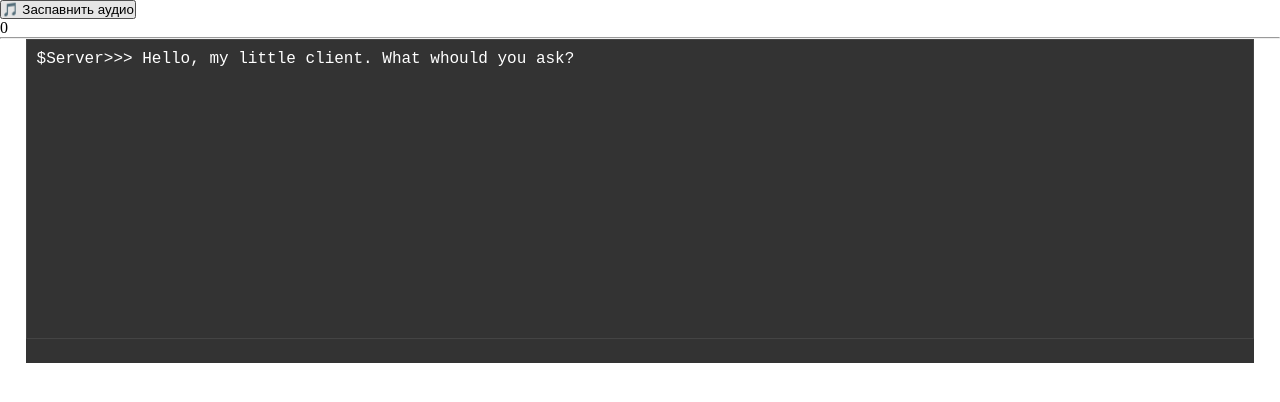
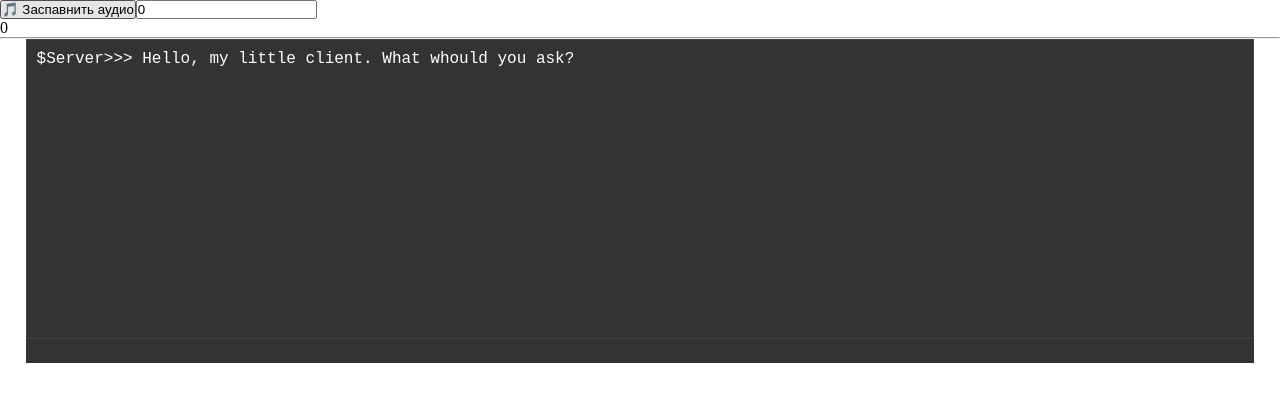
Before and after one commit to KartofellFirst/test, a Flask app: page / in a window 1280 px wide. Shown: the top 402 px of the page. Run offline with Flask 3, Linux system fonts and the light colour scheme.

Commit message:
Update index.html

```diff
--- a/templates/index.html
+++ b/templates/index.html
@@ -50,7 +50,7 @@
     </style>
 </head>
 <body>
-    <button id="spawn">🎵 Заспавнить аудио</button><inpit id="songID">
+    <div style="display: flex;"><button id="spawn">🎵 Заспавнить аудио</button><input id="songID" value="0"></div>
     <div id="player"></div>
     <span id="monitor"></span>
     <br><hr>
```
